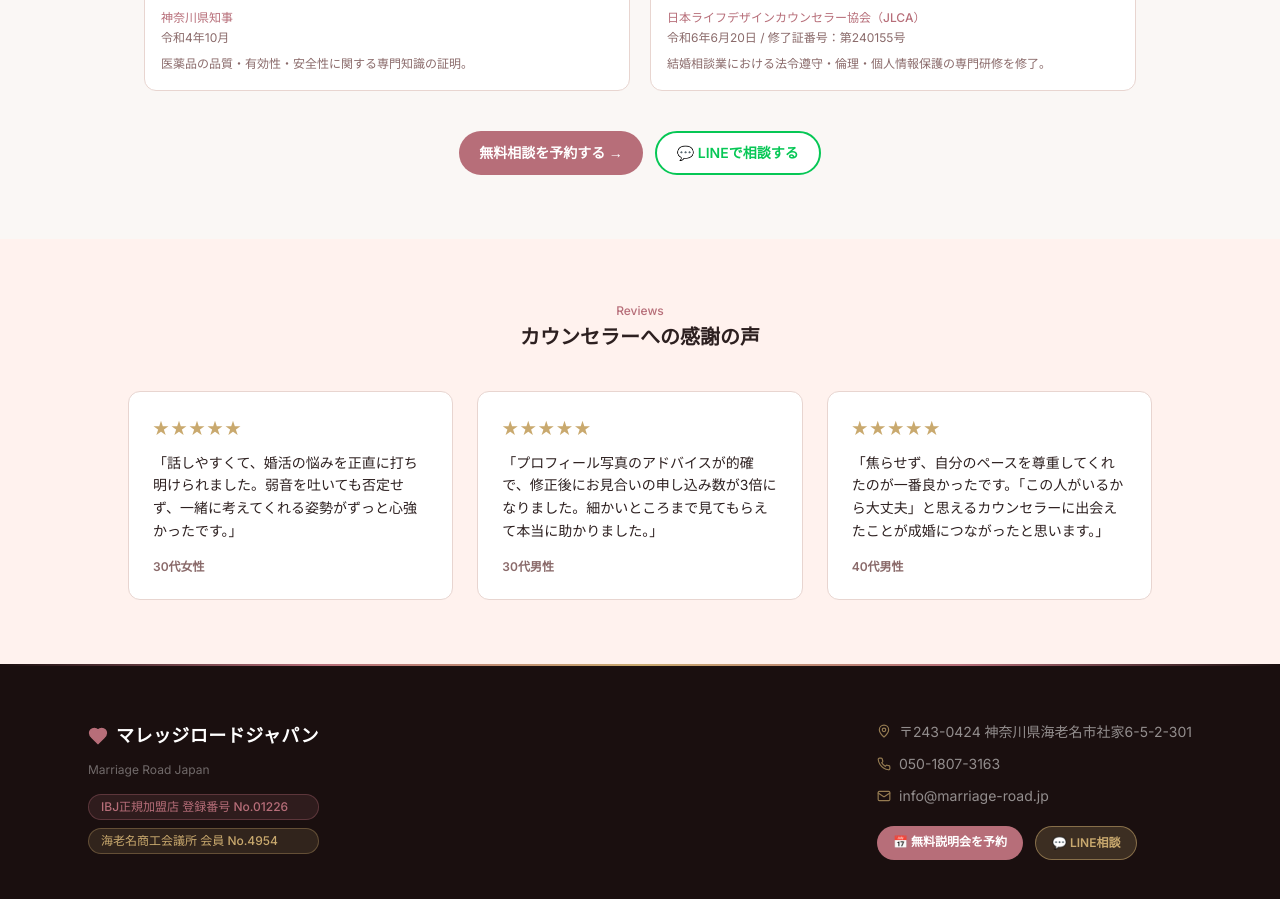
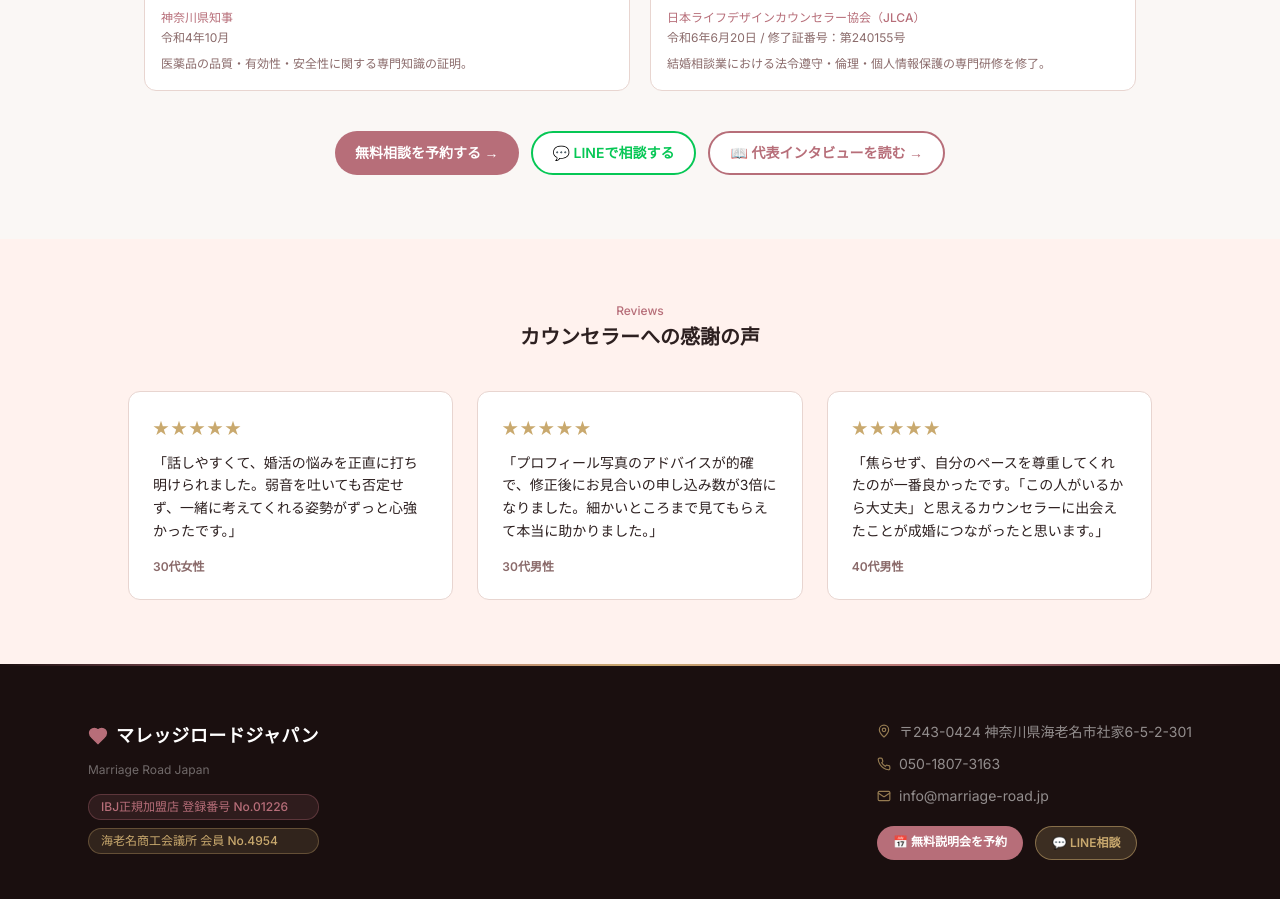
Before and after one commit to fyoneyone9-cyber/marriage-road-site, a Next.js app: page /greeting in a window 1280 px wide. Shown: the part 1960-2859 px from the top of the page. Built offline with nearby package versions, Linux system fonts and the light colour scheme.

Commit message:
feat: add navigation links to /results and /story pages

```diff
--- a/src/app/greeting/page.tsx
+++ b/src/app/greeting/page.tsx
@@ -335,6 +335,11 @@ export default function GreetingPage() {
               style={{ border: '2px solid #06C755', color: '#06C755', background: 'white', textDecoration: 'none' }}>
               💬 LINEで相談する
             </a>
+            <a href="/story"
+              className="inline-flex items-center justify-center gap-2 px-5 py-2.5 rounded-full text-sm font-semibold transition-all hover:opacity-80"
+              style={{ border: `2px solid ${PRIMARY}`, color: PRIMARY, background: 'white', textDecoration: 'none' }}>
+              📖 代表インタビューを読む →
+            </a>
           </div>
         </div>
       </div>
--- a/src/app/page.tsx
+++ b/src/app/page.tsx
@@ -147,6 +147,8 @@ function QuickNav() {
     { label: 'カウンセラー', icon: '👤', href: '/greeting' },
     { label: 'よくある質問', icon: '❓', href: '/faq' },
     { label: '実績データ', icon: '📊', href: '/data' },
+    { label: '活動実績',   icon: '🏆', href: '/results' },
+    { label: '代表の想い', icon: '💬', href: '/story' },
     { label: 'ブログ',    icon: '📝', href: '/blog' },
     { label: '商工会議所', icon: '🏛️', href: '/chamber' },
     { label: '男性相談',  icon: '👨', href: '/m-contact' },
@@ -653,6 +655,8 @@ export default function Home() {
               { href: '/plan',     icon: '💰', title: 'プラン・料金',     desc: 'ライト〜プレミアム。まず無料相談を' },
               { href: '/flow',     icon: '📋', title: 'ご入会の流れ',     desc: '相談から成婚までの5ステップ' },
               { href: '/greeting', icon: '👤', title: 'カウンセラー紹介', desc: '資格・経歴・婚活への想い' },
+              { href: '/results', icon: '🏆', title: '活動実績',          desc: '成婚者の声・活動ログ' },
+              { href: '/story',   icon: '💬', title: '代表インタビュー',  desc: '婚活と向き合う理由' },
               { href: '/data',     icon: '📊', title: '実績データ',       desc: '成婚実績・会員数など' },
               { href: '/blog',     icon: '📝', title: '婚活ブログ',       desc: '婚活コラム50本以上。役立つ情報満載' },
               { href: '/chamber',  icon: '🏛️', title: '商工会議所',       desc: '海老名商工会議所 会員No.4954' },
```
